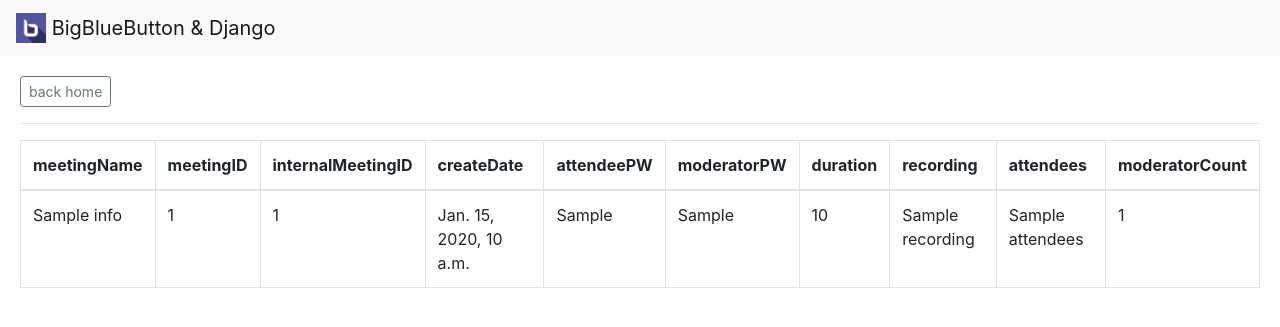
After one commit to mikailfidan/bigbluebutton-django, a Django app: template templates/bbb/info.html in a window 1280 px wide. The commit adds this page. Shown: the top 327 px of the page. Run offline with Django 3.2, Linux system fonts and the light colour scheme; the template is opened without the code that fills it: most values are stand-ins (such as "Sample title", 1, 10 or a date in 2020); some libraries are stand-ins or nearby versions.

Commit message:
added meeting info

```diff
--- a/bigbluebutton/urls.py
+++ b/bigbluebutton/urls.py
@@ -5,6 +5,7 @@
 urlpatterns = [
     path('', views.index, name='index'),
     path('create/<meetingID>', views.create_meeting, name='create'),
-    path('join_meeting/<meetingID>',views.join_meeting, name='join'),
-    path('end_meeting/<meetingID>',views.end_meeting, name='end'),
+    path('joinmeeting/<meetingID>',views.join_meeting, name='join'),
+    path('endmeeting/<meetingID>',views.end_meeting, name='end'),
+    path('infomeeting/<meetingID>',views.info_meeting, name='info'),
 ]
--- a/templates/bbb/base.html
+++ b/templates/bbb/base.html
@@ -25,10 +25,16 @@
 
 
 
-
-
-<script src="https://code.jquery.com/jquery-3.3.1.slim.min.js" integrity="sha384-q8i/X+965DzO0rT7abK41JStQIAqVgRVzpbzo5smXKp4YfRvH+8abtTE1Pi6jizo" crossorigin="anonymous"></script>
+<script
+			  src="https://code.jquery.com/jquery-3.3.1.js"
+			  integrity="sha256-2Kok7MbOyxpgUVvAk/HJ2jigOSYS2auK4Pfzbm7uH60="
+			  crossorigin="anonymous"></script>
 <script src="https://cdnjs.cloudflare.com/ajax/libs/popper.js/1.14.6/umd/popper.min.js" integrity="sha384-wHAiFfRlMFy6i5SRaxvfOCifBUQy1xHdJ/yoi7FRNXMRBu5WHdZYu1hA6ZOblgut" crossorigin="anonymous"></script>
 <script src="https://stackpath.bootstrapcdn.com/bootstrap/4.2.1/js/bootstrap.min.js" integrity="sha384-B0UglyR+jN6CkvvICOB2joaf5I4l3gm9GU6Hc1og6Ls7i6U/mkkaduKaBhlAXv9k" crossorigin="anonymous"></script>
+
+{% block js %}
+
+{% endblock %}
+
 </body>
 </html>
--- /dev/null
+++ b/templates/bbb/info.html
@@ -0,0 +1,47 @@
+{% extends 'bbb/base.html' %}
+
+{% block main %}
+
+ <div class="card-body">
+     <a href="/" class="btn btn-sm btn-outline-secondary">back home </a>
+     <hr>
+
+     <table class="table table-bordered">
+  <thead>
+    <tr>
+      <th scope="col">meetingName</th>
+      <th scope="col">meetingID</th>
+      <th scope="col">internalMeetingID</th>
+       <th scope="col">createDate</th>
+      <th scope="col">attendeePW</th>
+      <th scope="col">moderatorPW</th>
+       <th scope="col">duration</th>
+       <th scope="col">recording</th>
+      <th scope="col">attendees</th>
+      <th scope="col">moderatorCount</th>
+    </tr>
+  </thead>
+  <tbody>
+
+    <tr>
+       <td>{{info.meetingName}}</td>
+       <td>{{info.meetingID}}</td>
+       <td>{{info.internalMeetingID}}</td>
+       <td>{{info.createDate}}</td>
+       <td>{{info.attendeePW}}</td>
+       <td>{{info.moderatorPW}}</td>
+       <td>{{info.duration}}</td>
+       <td>{{info.recording}}</td>
+       <td>{{info.attendees}}</td>
+       <td>{{info.moderatorCount}}</td>
+   </tr>
+
+
+
+
+  </tbody>
+</table>
+
+
+ </div>
+{% endblock %}
```
Also changed, not shown: bigbluebutton/models.py (+22 -9 lines), bigbluebutton/views.py (+17 -13 lines), templates/bbb/index.html (+66 -3 lines), templates/bbb/join.html (deleted, +0 -12 lines).
